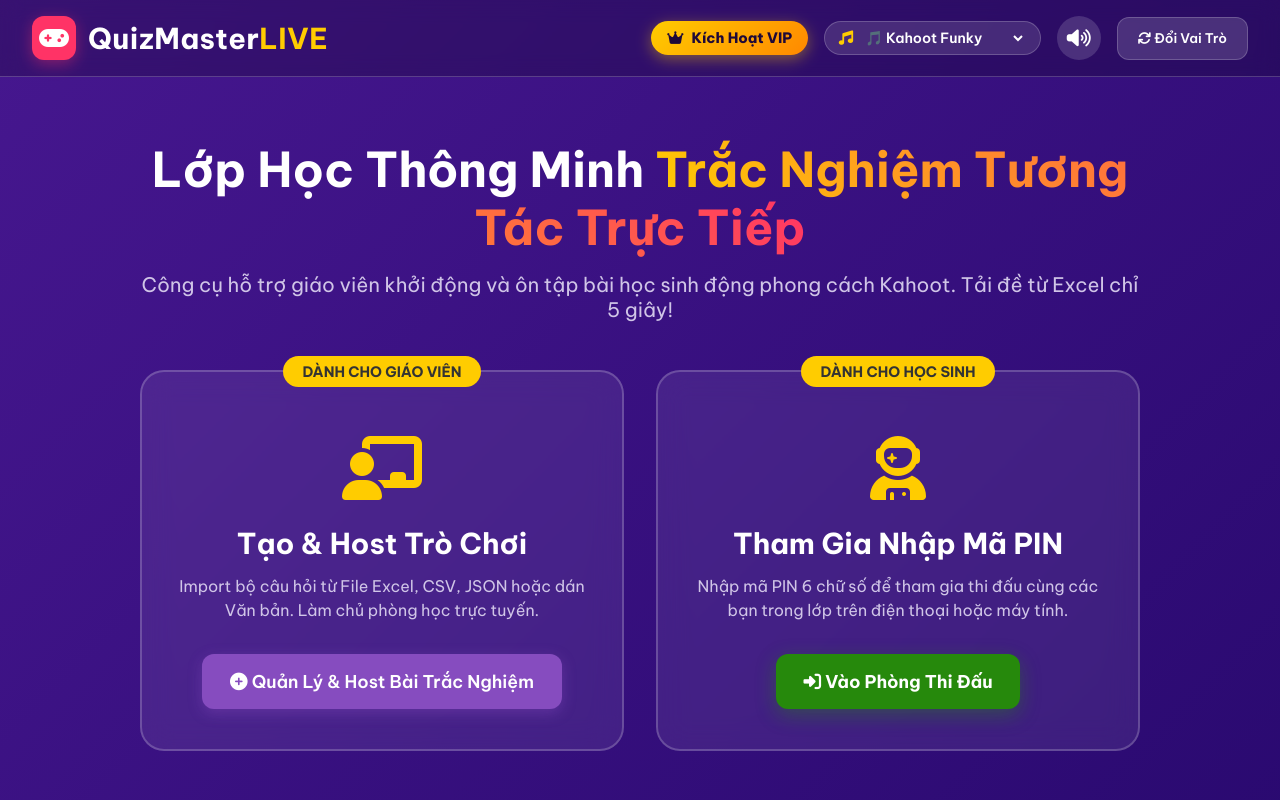
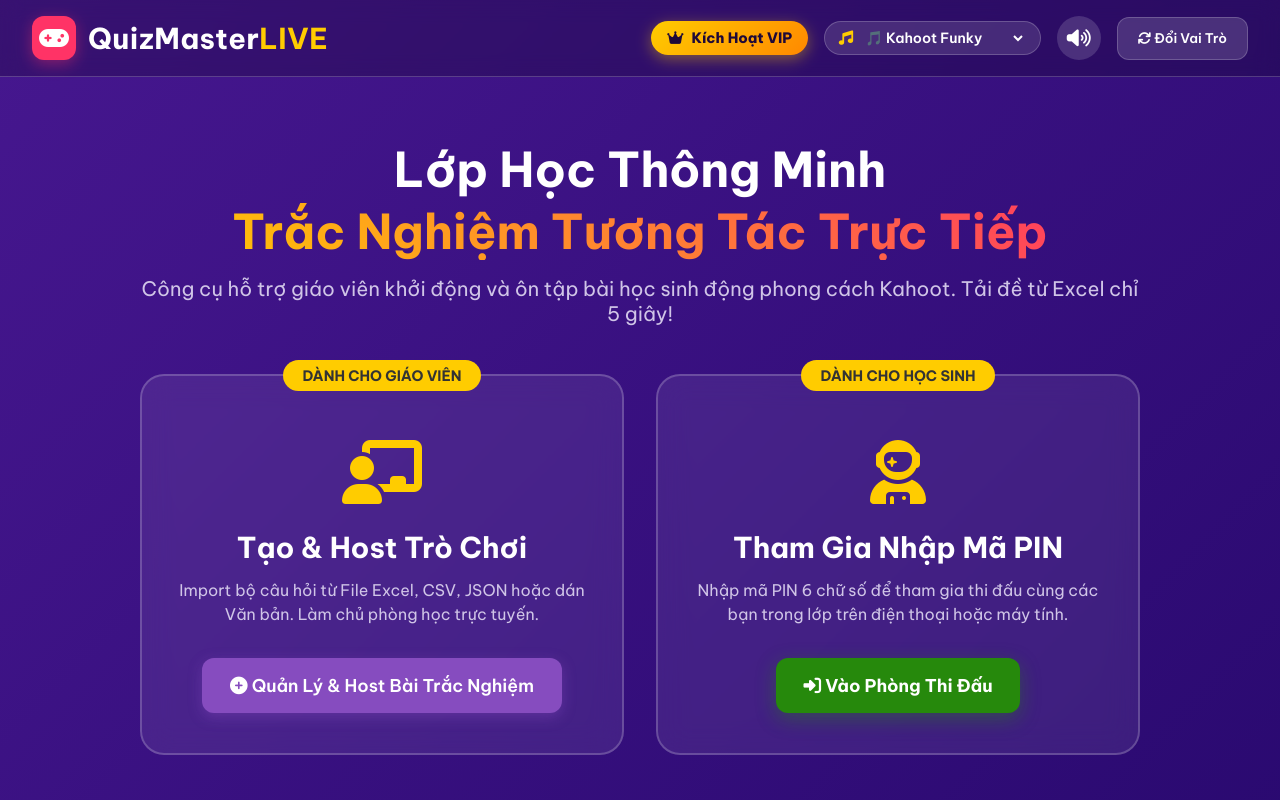
Before and after one commit to phihong113/kahoot_quiz_game, a website: page public/index.html in a window 1280 px wide. Shown: the top 800 px of the page. Drawn offline with nearby package versions, Linux system fonts and the light colour scheme; no server answers.

Commit message:
Break hero title span onto separate line for better readability

```diff
--- a/public/index.html
+++ b/public/index.html
@@ -69,7 +69,7 @@
     <!-- ==================== SCREEN 1: ROLE SELECTOR / HOME ==================== -->
     <section id="screenHome" class="screen active">
       <div class="hero-section">
-        <h1 class="hero-title">Lớp Học Thông Minh <span>Trắc Nghiệm Tương Tác Trực Tiếp</span></h1>
+        <h1 class="hero-title">Lớp Học Thông Minh <br><span>Trắc Nghiệm Tương Tác Trực Tiếp</span></h1>
         <p class="hero-desc">Công cụ hỗ trợ giáo viên khởi động và ôn tập bài học sinh động phong cách Kahoot. Tải đề từ Excel chỉ 5 giây!</p>
 
         <div class="role-cards">
--- a/public/style.css
+++ b/public/style.css
@@ -242,6 +242,8 @@ button:active {
 }
 
 .hero-title span {
+  display: block;
+  margin-top: 0.25rem;
   color: #ffcc00;
   background: -webkit-linear-gradient(45deg, #ffcc00, #ff3366);
   -webkit-background-clip: text;
```
